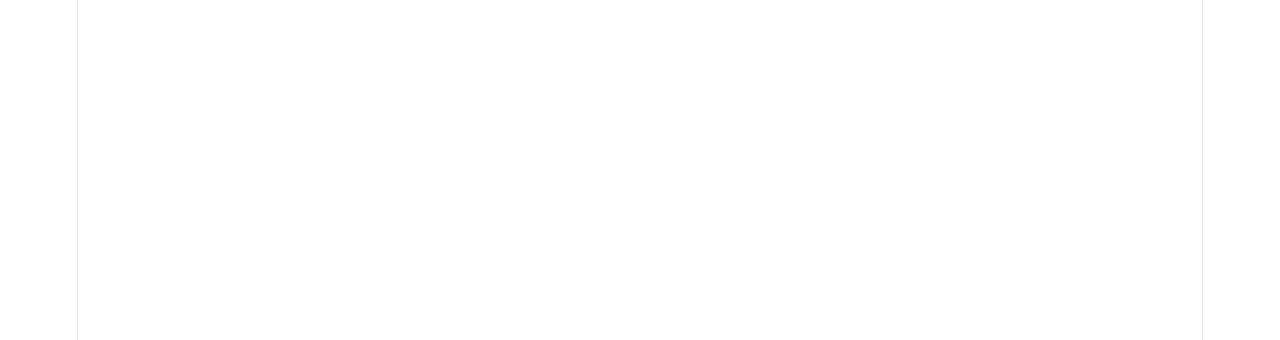
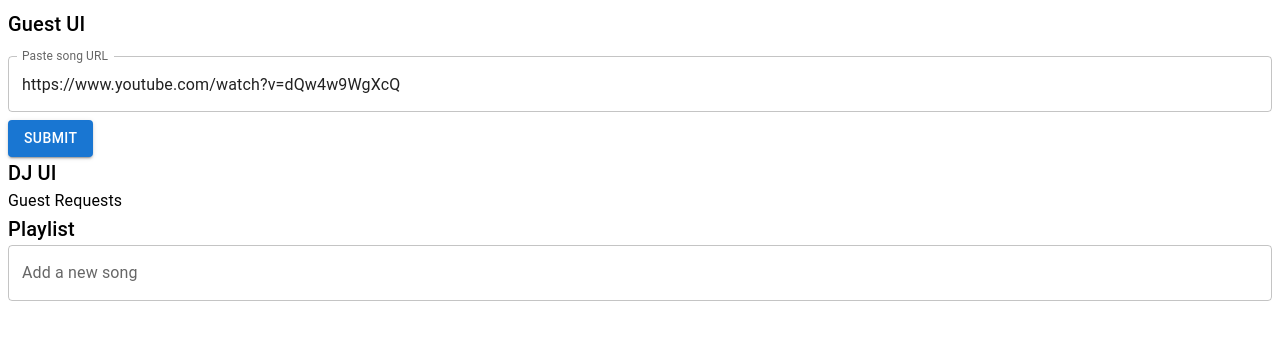
Before and after one commit to morinsCode/maique, a React (Vite) app in the folder frontend/: page / in a window 1280 px wide. Shown: the top 340 px of the page. Built offline with nearby package versions, Linux system fonts and the light colour scheme.

Commit message:
WIP. added DJ, request and playlist component.

```diff
--- a/frontend/package.json
+++ b/frontend/package.json
@@ -10,6 +10,10 @@
     "preview": "vite preview"
   },
   "dependencies": {
+    "@emotion/react": "^11.14.0",
+    "@emotion/styled": "^11.14.1",
+    "@fontsource/roboto": "^5.3.0",
+    "@mui/material": "^9.4.0",
     "react": "^19.2.8",
     "react-dom": "^19.2.8"
   },
--- /dev/null
+++ b/frontend/src/components/DjUI.tsx
@@ -0,0 +1,12 @@
+import { Typography } from "@mui/material";
+
+function DjUI() {
+  return (
+    <div>
+      <Typography variant="h6">DJ UI</Typography>
+      <Typography variant="body1">Guest Requests</Typography>
+    </div>
+  );
+}
+
+export default DjUI;
--- /dev/null
+++ b/frontend/src/components/GuestUI.tsx
@@ -0,0 +1,32 @@
+import { Typography, TextField, Button } from "@mui/material";
+import type { Request } from "./types";
+import { useState } from "react";
+
+function GuestUI() {
+  const [request, setRequest] = useState<Request>({
+    guest: "moe",
+    url: "https://www.youtube.com/watch?v=dQw4w9WgXcQ",
+    service: "youtube",
+  });
+
+  return (
+    <>
+      <div>
+        <Typography variant="h6">Guest UI</Typography>
+        <TextField
+          label="Paste song URL"
+          variant="outlined"
+          fullWidth
+          margin="normal"
+          value={request.url}
+          /* onChange={(e) => setRequest({ ...request, url: e.target.value })} */
+        />
+        <Button variant="contained" color="primary">
+          Submit
+        </Button>
+      </div>
+    </>
+  );
+}
+
+export default GuestUI;
--- /dev/null
+++ b/frontend/src/components/Playlist.tsx
@@ -0,0 +1,13 @@
+import { TextField, Typography } from "@mui/material";
+
+function Playlist() {
+  return (
+    <div>
+      {/* Playlist component content goes here */}
+      <Typography variant="h6">Playlist</Typography>
+      <TextField label="Add a new song" variant="outlined" fullWidth />
+    </div>
+  );
+}
+
+export default Playlist;
--- /dev/null
+++ b/frontend/src/components/types.ts
@@ -0,0 +1,7 @@
+export type Request = {
+  guest: string;
+  url: string;
+  service: Service;
+};
+
+export type Service = "youtube" | "spotify" | "soundcloud";
--- a/frontend/src/main.tsx
+++ b/frontend/src/main.tsx
@@ -1,10 +1,15 @@
 import { StrictMode } from "react";
 import { createRoot } from "react-dom/client";
-import "./index.css";
-import App from "./App.tsx";
+/* import "./index.css"; */
+
+import GuestUI from "./components/GuestUI.tsx";
+import DjUI from "./components/DjUI.tsx";
+import Playlist from "./components/Playlist.tsx";
 
 createRoot(document.getElementById("root")!).render(
   <StrictMode>
-    <App />
+    <GuestUI />
+    <DjUI />
+    <Playlist />
   </StrictMode>,
 );
```
Also changed, not shown: 1 other file (tests, documents, lock files or other folders).
